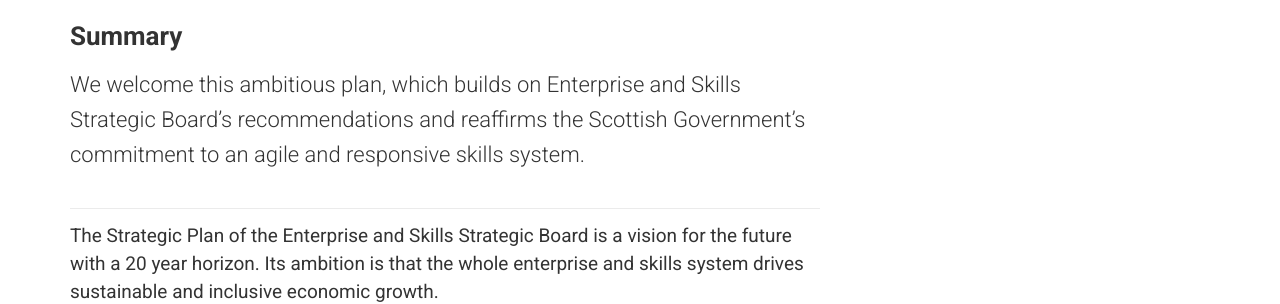
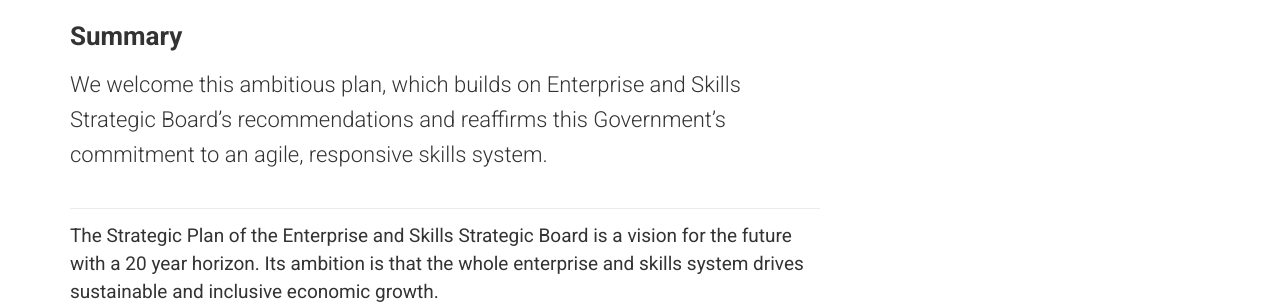
Before and after one commit to scottishgovernment/economicactionplan.mygov.scot, a Jekyll site: the page built from pages/future-skills-action-plan/2-statement-from-nora-senior.md, in a window 1280 px wide. Shown: the part 278-582 px from the top of the page. Built offline with Jekyll 4.4.1, drawn with Linux system fonts in a browser that asks for light colours.

Commit message:
tile 2 updated description text

```diff
--- a/pages/future-skills-action-plan/2-statement-from-nora-senior.md
+++ b/pages/future-skills-action-plan/2-statement-from-nora-senior.md
@@ -2,7 +2,7 @@
 layout: default
 title:  "Statement from Nora Senior"
 category: future-skills-action-plan
-summary: "We welcome this ambitious plan, which builds on Enterprise and Skills Strategic Board’s recommendations and reaffirms the Scottish Government’s commitment to an agile and responsive skills system."
+summary: "We welcome this ambitious plan, which builds on Enterprise and Skills Strategic Board’s recommendations and reaffirms this Government’s commitment to an agile, responsive skills system."
 index: 20
 parent: future-skills-action-plan
 thispage: future-skills-action-plan
```
